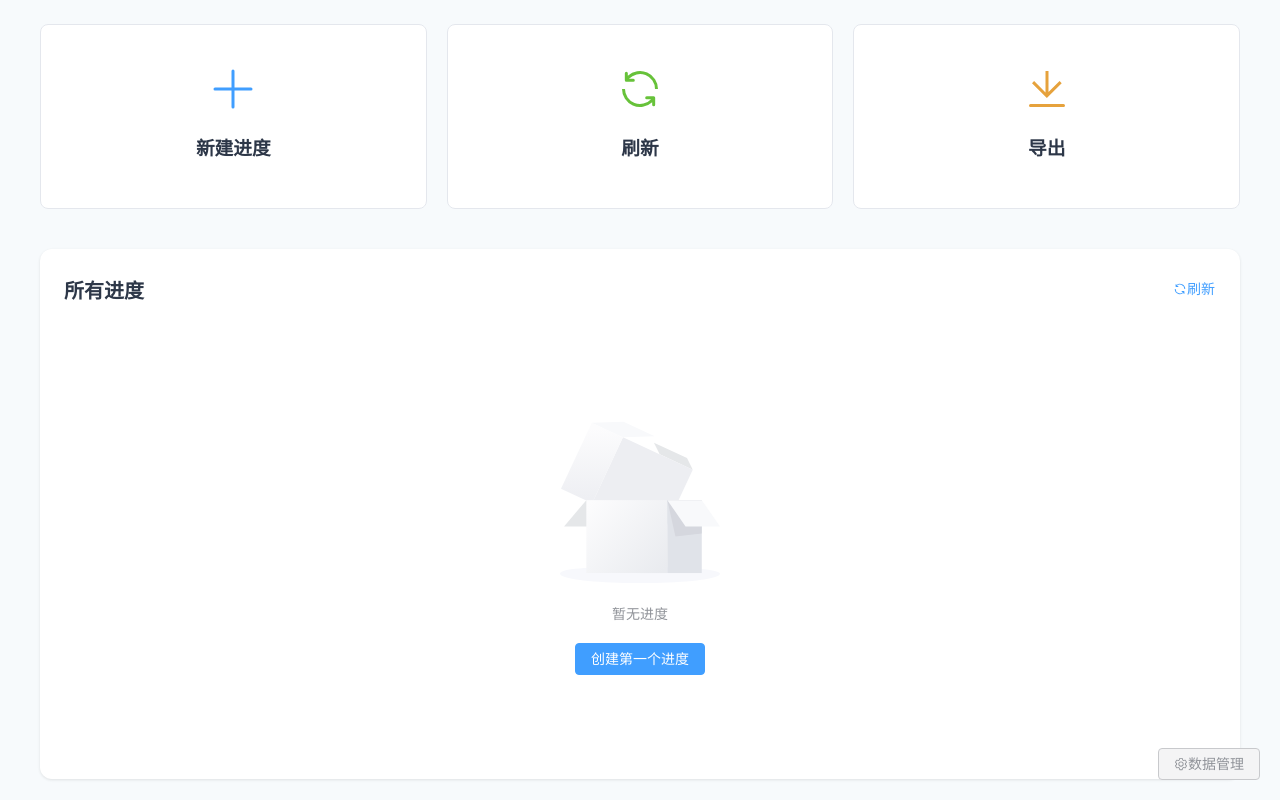
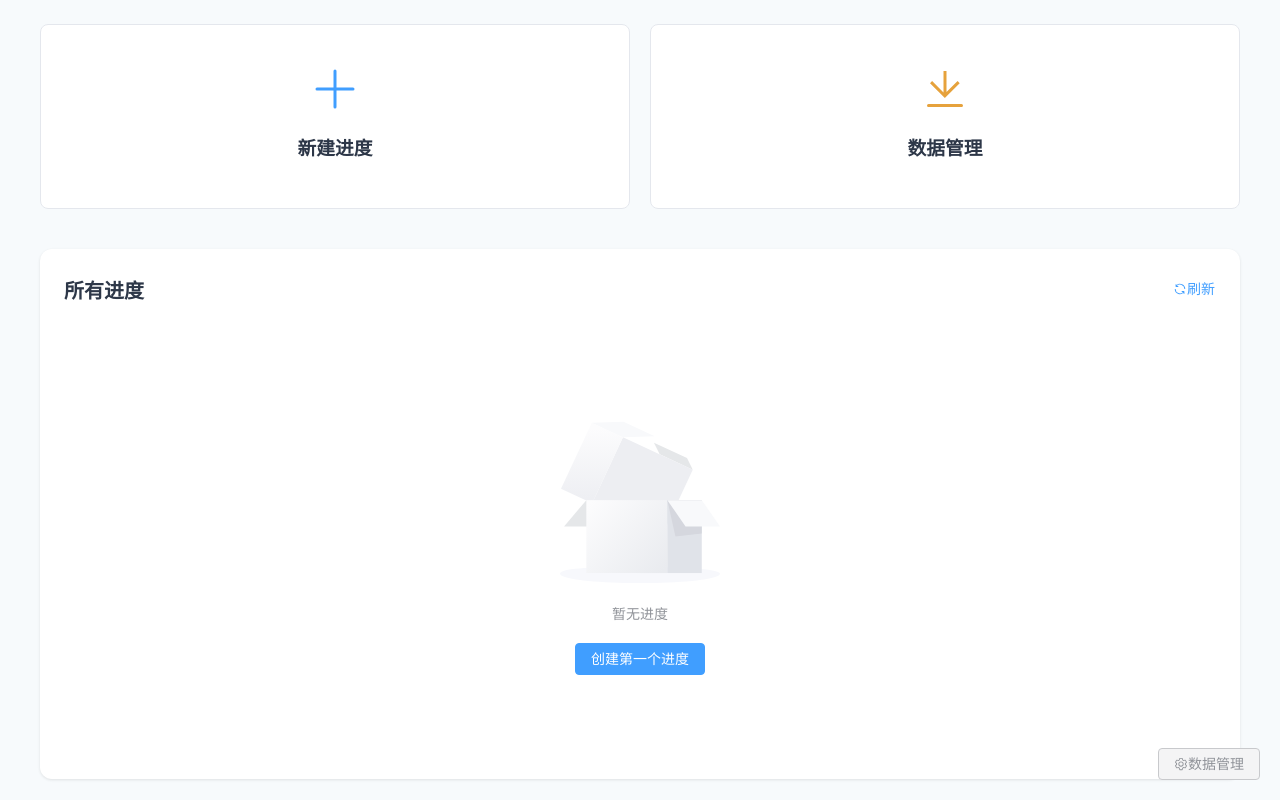
Before and after one commit to Li-Zhenghao-Harbin/dream7c-White-Dew, a Vue app: page / in a window 1280 px wide. Built offline with nearby package versions, Linux system fonts and the light colour scheme.

Commit message:
界面优化

```diff
--- a/src/views/Home.vue
+++ b/src/views/Home.vue
@@ -13,19 +13,25 @@
           </div>
         </el-card>
 
-        <el-card class="action-card" shadow="hover" @click="refreshData">
+        <el-card class="action-card" shadow="hover" @click="openDataManager">
           <div class="action-content">
-            <el-icon size="48" color="#67C23A"><Refresh /></el-icon>
-            <h3>刷新</h3>
+            <el-icon size="48" color="#E6A23C"><Download /></el-icon>
+            <h3>数据管理</h3>
           </div>
         </el-card>
+<!--        <el-card class="action-card" shadow="hover" @click="refreshData">-->
+<!--          <div class="action-content">-->
+<!--            <el-icon size="48" color="#67C23A"><Refresh /></el-icon>-->
+<!--            <h3>刷新</h3>-->
+<!--          </div>-->
+<!--        </el-card>-->
 
-        <el-card class="action-card" shadow="hover" @click="exportData">
-          <div class="action-content">
-            <el-icon size="48" color="#E6A23C"><Download /></el-icon>
-            <h3>导出</h3>
-          </div>
-        </el-card>
+<!--        <el-card class="action-card" shadow="hover" @click="exportData">-->
+<!--          <div class="action-content">-->
+<!--            <el-icon size="48" color="#E6A23C"><Download /></el-icon>-->
+<!--            <h3>导出</h3>-->
+<!--          </div>-->
+<!--        </el-card>-->
       </div>
 
       <!-- 进度列表 -->
@@ -214,21 +220,21 @@ const refreshData = () => {
 }
 
 // 导出数据
-const exportData = () => {
-  const data = store.getAllProgresses
-
-  const jsonStr = JSON.stringify(data, null, 2)
-  const blob = new Blob([jsonStr], { type: 'application/json' })
-  const url = URL.createObjectURL(blob)
-  const a = document.createElement('a')
-  a.href = url
-  a.download = `招聘数据_${new Date().toISOString().split('T')[0]}.json`
-  document.body.appendChild(a)
-  a.click()
-  document.body.removeChild(a)
-  URL.revokeObjectURL(url)
-  ElMessage.success('数据导出成功')
-}
+// const exportData = () => {
+//   const data = store.getAllProgresses
+//
+//   const jsonStr = JSON.stringify(data, null, 2)
+//   const blob = new Blob([jsonStr], { type: 'application/json' })
+//   const url = URL.createObjectURL(blob)
+//   const a = document.createElement('a')
+//   a.href = url
+//   a.download = `导出数据_${new Date().toISOString().split('T')[0]}.json`
+//   document.body.appendChild(a)
+//   a.click()
+//   document.body.removeChild(a)
+//   URL.revokeObjectURL(url)
+//   ElMessage.success('数据导出成功')
+// }
 
 // 编辑进度
 const editProgress = (progress) => {
--- a/src/views/ProgressDetail.vue
+++ b/src/views/ProgressDetail.vue
@@ -493,7 +493,7 @@ const exportData = () => {
   const url = URL.createObjectURL(blob)
   const a = document.createElement('a')
   a.href = url
-  a.download = `${progress.value.name}_招聘数据_${new Date().toISOString().split('T')[0]}.json`
+  a.download = `${progress.value.name}_导出数据_${new Date().toISOString().split('T')[0]}.json`
   document.body.appendChild(a)
   a.click()
   document.body.removeChild(a)
```
